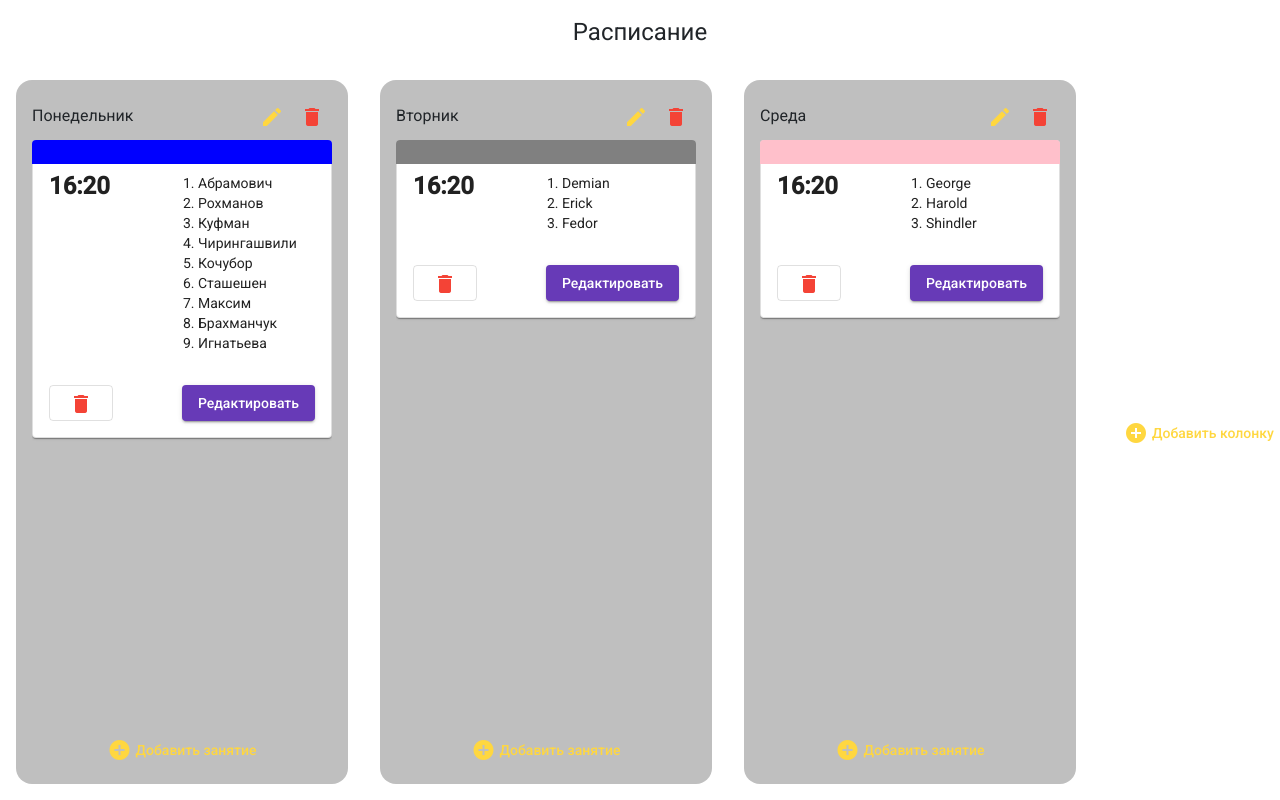
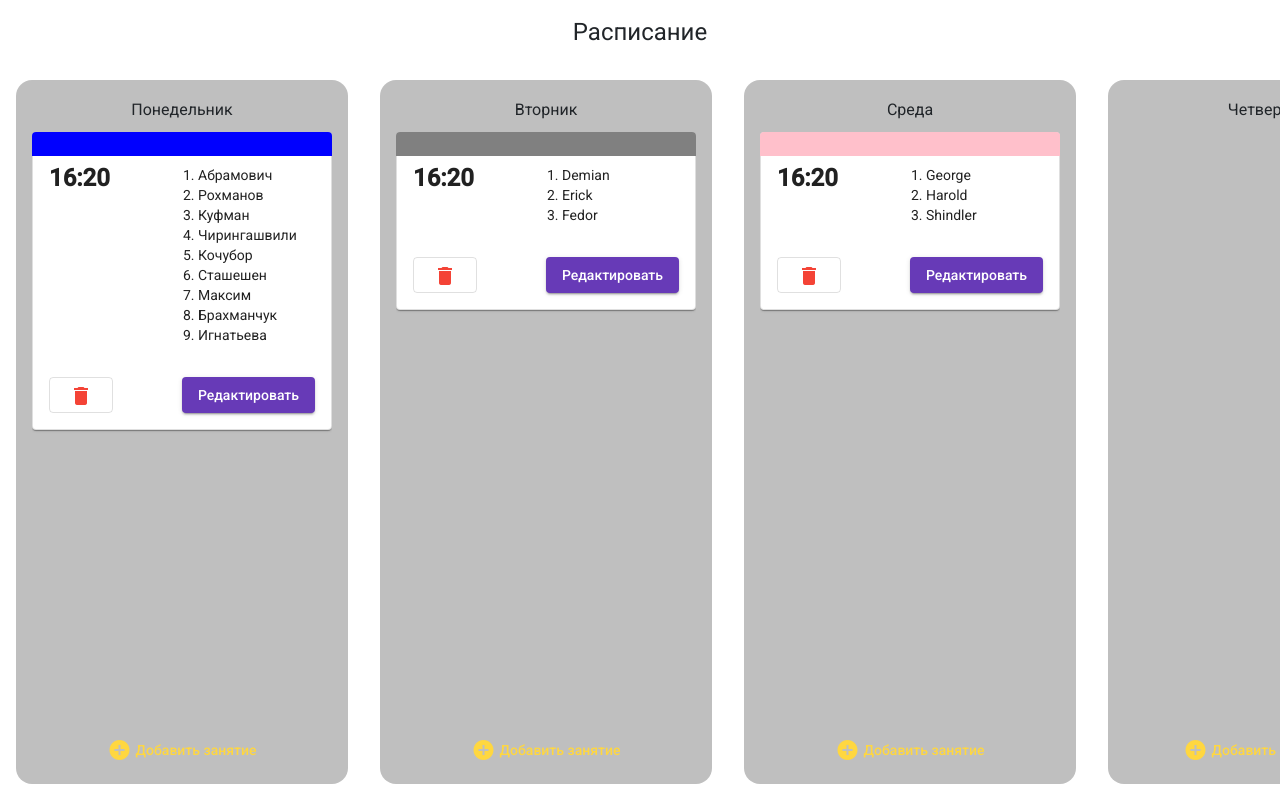
Before and after one commit to Smynay/angular-shedule-app, an Angular app: page /shedule in a window 1280 px wide. Built offline with nearby package versions, Linux system fonts and the light colour scheme.

Commit message:
Remove unnecessary functionality

```diff
--- a/src/app/lesson-card/lesson-card.component.ts
+++ b/src/app/lesson-card/lesson-card.component.ts
@@ -24,9 +24,6 @@ export class LessonCardComponent {
   }
 
   deleteClickHandler(): void {
-    if (confirm('Действительно удалить?')) {
-      this._storage.deleteLessonCard(this.cardData.id);
-      this.onCardDeleted.emit(null);
-    }
+    this.onCardDeleted.emit({ cardId: this.cardData.id});
   }
 }
--- a/src/app/services/globalStorage.service.ts
+++ b/src/app/services/globalStorage.service.ts
@@ -45,6 +45,10 @@ export class GlobalStorageService {
     { id: 0, title: 'Понедельник' },
     { id: 1, title: 'Вторник' },
     { id: 2, title: 'Среда' },
+    { id: 3, title: 'Четверг' },
+    { id: 4, title: 'Пятница' },
+    { id: 5, title: 'Суббота' },
+    { id: 6, title: 'Воскресенье' }
   ];
 
   changeColumnTitleById(columnId: number, title: string): void {
--- a/src/app/shedule-column/shedule-column.component.html
+++ b/src/app/shedule-column/shedule-column.component.html
@@ -1,15 +1,5 @@
 <div class="column">
-  <div class="column__title d-flex justify-content-between align-items-center mb-1">
-    <h2 class="mat-subheading-2 text-center mb-0">{{ columnData.title }}</h2>
-    <div>
-      <button mat-icon-button color="accent" (click)="editColumnTitleHandler()">
-        <mat-icon>edit</mat-icon>
-      </button>
-      <button mat-icon-button color="warn" (click)="deleteColumnHandler()">
-        <mat-icon>delete</mat-icon>
-      </button>
-    </div>
-  </div>
+  <h2 class="mat-subheading-2 text-center mb-2">{{ columnData.title }}</h2>
   <div class="column__list flex-grow-1">
     <div
       class="column__item"
@@ -17,7 +7,7 @@
     >
       <app-lesson-card
         [cardData]="cardsData[i]"
-        (onCardDeleted)="refreshColumnData()"
+        (onCardDeleted)="deleteCardHandler($event)"
       ></app-lesson-card>
     </div>
   </div>
--- a/src/app/shedule-column/shedule-column.component.ts
+++ b/src/app/shedule-column/shedule-column.component.ts
@@ -12,7 +12,6 @@ import { IColumn } from '../models/models';
 })
 export class SheduleColumnComponent implements OnInit {
   @Input() columnId: number;
-  @Output() onColumnDeleted = new EventEmitter();
 
   columnData: IColumn;
   cardsData: ILesson[];
@@ -46,15 +45,12 @@ export class SheduleColumnComponent implements OnInit {
     }
   }
 
-  deleteColumnHandler(): void {
-    if (confirm('Действительно удалить колонку?')) {
-      this._storage.deleteColumnById(this.columnId);
+  deleteCardHandler({cardId}): void {
+    console.log(cardId);
+
+    if (confirm('Действительно удалить?')) {
+      this._storage.deleteLessonCard(cardId);
+      this.loadDataFromStorage();
     }
-
-    this.onColumnDeleted.emit(null);
-  }
-
-  refreshColumnData(): void {
-    this.loadDataFromStorage();
   }
 }
--- a/src/app/shedule/shedule.component.html
+++ b/src/app/shedule/shedule.component.html
@@ -6,14 +6,7 @@
         class="board__column"
         *ngFor="let columnData of columnsData; let i = index"
         [columnId]="columnData.id"
-        (onColumnDeleted)="loadDataFromStorage()"
       ></app-shedule-column>
-      <div class="board__column d-flex align-items-center justify-content-around">
-        <button mat-button color="accent" (click)="addColumnHandler()">
-          <mat-icon>add_circle</mat-icon>
-          <span class="ml-1">Добавить колонку</span>
-        </button>
-      </div>
     </div>
   </div>
 </div>
```
